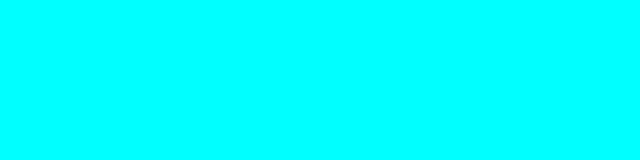
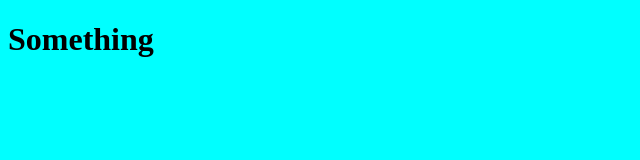
Before and after one commit to raulikk/WEB, a plain HTML site: page index.html in a window 1280 px wide. Shown: the whole page, without its empty margins (0-640 px from the left). Drawn offline with Linux system fonts and the light colour scheme.

Commit message:
new addition

```diff
--- a/index.html
+++ b/index.html
@@ -8,7 +8,7 @@
     <title>GITEX</title>
 </head>
 <body>
-
+    <h1> Something </h1>
     <script src="index.js"> </script>
 </body>
 </html>
--- a/index.js
+++ b/index.js
@@ -0,0 +1 @@
+console.log("Hello World");
```
